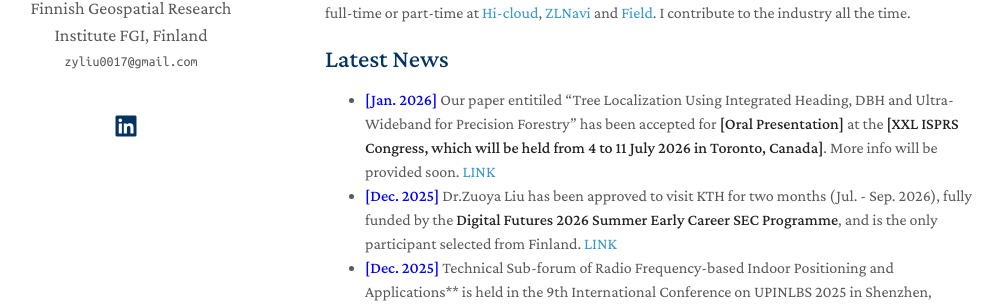
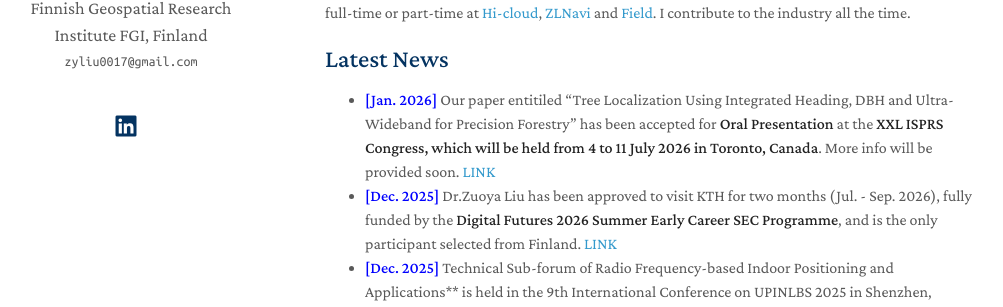
Before and after one commit to zyliu0017/zyliu0017.github.io, a Jekyll site: the page built from index.md, in a window 1280 px wide and 900 px high. Shown: the part 391-698 px from the top of the window, without its empty margins (145-1148 px from the left). Built offline with Jekyll 4.4.1, drawn with Linux system fonts in a browser that asks for light colours; a style sheet for code colours, icons or effects is not loaded.

Commit message:
Update the news

```diff
--- a/index.md
+++ b/index.md
@@ -21,7 +21,7 @@ I have also more than six years of experience in the industry, acting as a **HW*
 
 
 ## Latest News
-- <strong><span style="color:blue">[Jan. 2026]</span></strong> Our paper entitiled "Tree Localization Using Integrated Heading, DBH and Ultra-Wideband for Precision Forestry" has been accepted for **[Oral Presentation]** at the **[XXL ISPRS Congress, which will be held from 4 to 11 July 2026 in Toronto, Canada]**. More info will be provided soon.
+- <strong><span style="color:blue">[Jan. 2026]</span></strong> Our paper entitiled "Tree Localization Using Integrated Heading, DBH and Ultra-Wideband for Precision Forestry" has been accepted for **Oral Presentation** at the **XXL ISPRS Congress, which will be held from 4 to 11 July 2026 in Toronto, Canada**. More info will be provided soon.
 <a href="https://www.isprs2026toronto.com/" target="_blank" rel="noopener">LINK</a>
 - <strong><span style="color:blue">[Dec. 2025]</span></strong> Dr.Zuoya Liu has been approved to visit KTH for two months (Jul. - Sep. 2026), fully funded by the **Digital Futures 2026 Summer Early Career SEC Programme**, and is the only participant selected from Finland.
 <a href="https://www.digitalfutures.kth.se/call/digital-futures-2026-summer-early-career-programme-sec-programme/" target="_blank" rel="noopener">LINK</a>
```
